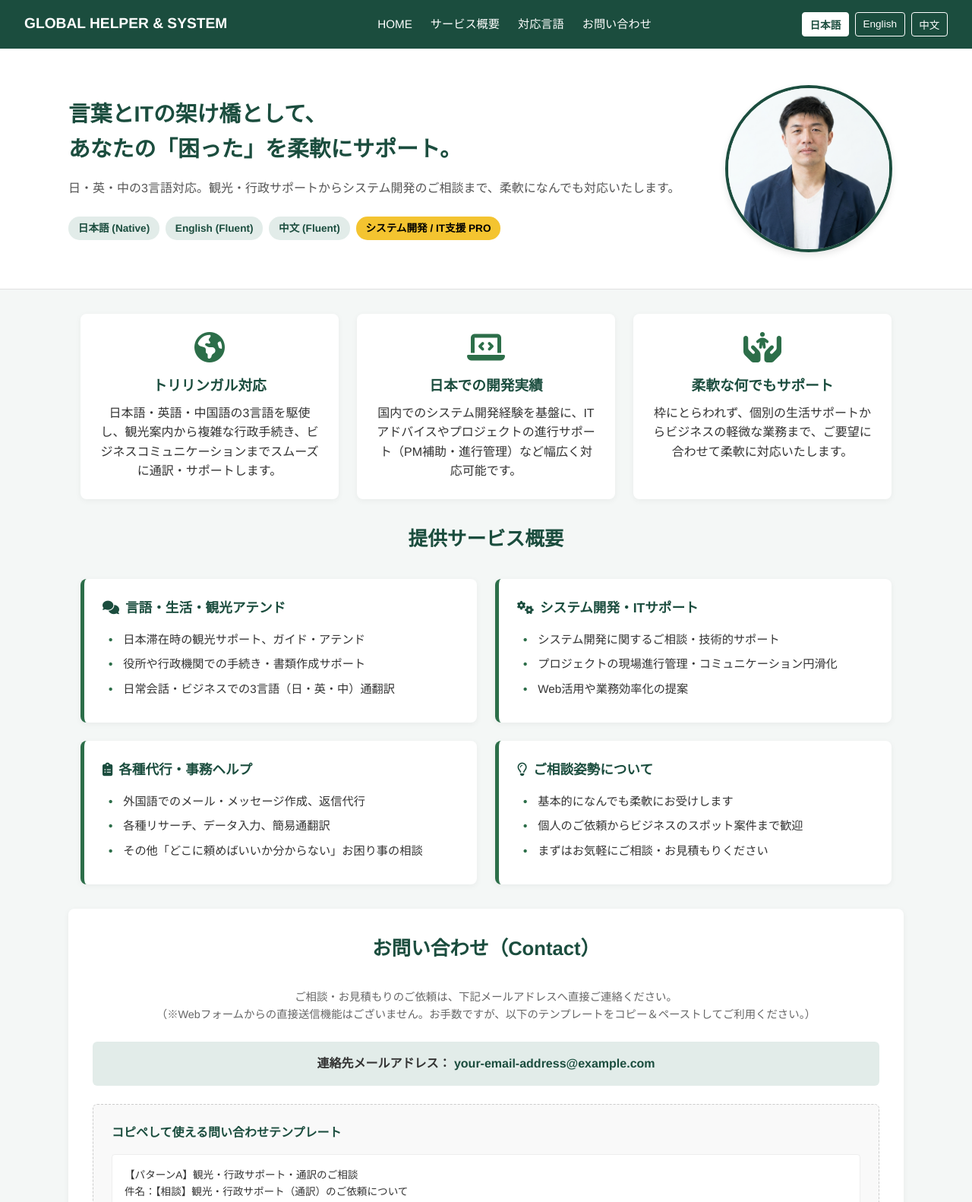
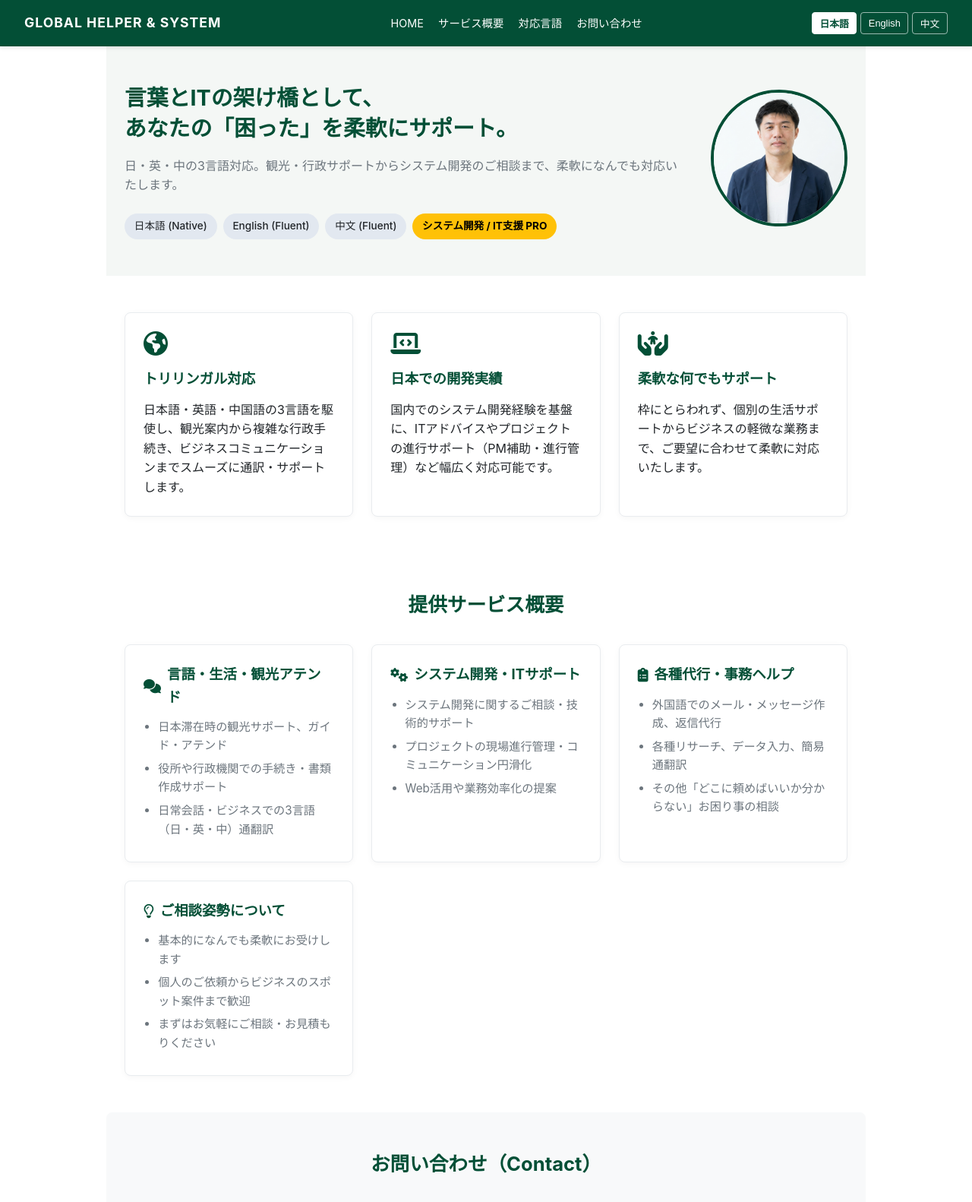
Before and after one commit to Team-TSMJC-GitHub/homepage-global-helper, a plain HTML site: page index.html in a window 1280 px wide. Shown: the top 1582 px of the page at 76% size. Drawn offline with Linux system fonts and the light colour scheme.

Commit message:
Add files via upload

```diff
--- a/index.html
+++ b/index.html
@@ -3,7 +3,7 @@
 <head>
   <meta charset="UTF-8">
   <meta name="viewport" content="width=device-width, initial-scale=1.0">
-  <title data-i18n="site_title">GLOBAL HELPER & SYSTEM</title>
+  <title data-i18n="site_title">(編集中)GLOBAL HELPER & SYSTEM</title>
   <link rel="stylesheet" href="style.css">
   <link rel="stylesheet" href="https://cdnjs.cloudflare.com/ajax/libs/font-awesome/6.4.0/css/all.min.css">
 </head>
@@ -11,7 +11,7 @@
 
   <!-- ヘッダー -->
   <header class="navbar">
-    <div class="logo" data-i18n="nav_logo">GLOBAL HELPER & SYSTEM</div>
+    <div class="logo" data-i18n="nav_logo">(編集中)GLOBAL HELPER & SYSTEM</div>
     <nav>
       <ul class="nav-links">
         <li><a href="#home" data-i18n="nav_home">HOME</a></li>
--- a/lang/ja.json
+++ b/lang/ja.json
@@ -37,6 +37,5 @@
   "contact_title": "お問い合わせ（Contact）",
   "contact_intro": "ご相談・お見積もりのご依頼は、下記メールアドレスへ直接ご連絡ください。<br>（※Webフォームからの直接送信機能はございません。お手数ですが、以下のテンプレートをコピー＆ペーストしてご利用ください。）",
   "email_label": "連絡先メールアドレス：",
-  "template_title": "コピペして使える問い合わせテンプレート",
-  "contact_template": "【パターンA】観光・行政サポート・通訳のご相談\n件名：【相談】観光・行政サポート（通訳）のご依頼について\nお名前： [ご氏名]\nご連絡先： [電話番号またはメールアドレス]\nご希望の言語： [日本語 / 英語 / 中国語]\nご相談内容：\n（例：〇月〇日に役所での手続きの通訳をお願いしたい／観光のアテンドをお願いしたい など）\n希望時期・日時： [〇月〇日 〇:〇〜 など]\nその他ご要望：\n\n【パターンB】IT・システム開発・プロジェクト支援のご相談\n件名：【相談】IT・システム開発関連のお問い合わせ\nお名前／貴社名： [お名前 または 会社名]\nご連絡先： [メールアドレス]\nご相談の概要：\n（例：Webサイト/システムの開発について相談したい／プロジェクトの進行管理を手伝ってほしい 等）\nご予算・納期イメージ： [未定 / 〇〇万円程度 / 〇月まで]\nその他補足情報：\n\n【パターンC】その他・気軽なよろず相談\n件名：【お問い合わせ】ご相談・お見積もり依頼\nお名前： [ご氏名]\nご相談内容：\n（※どんな些細なことでもお気軽にご記入ください）\n連絡希望時間帯： [いつでも可 / 平日〇時以降 など]"
+  "template_title": "コピペして使える問い合わせテンプレート"
 }
--- a/script.js
+++ b/script.js
@@ -1,49 +1,52 @@
-// デフォルト言語を日本語に設定[cite: 1]
 let currentLang = 'ja';
 
-document.addEventListener('DOMContentLoaded', () => {
-  loadLanguage(currentLang);
-});
+// メールテンプレート定義
+const templates = {
+  ja: `【お名前】\n【ご連絡先（メールまたはお電話）】\n【ご相談内容の種類】（例：観光アテンド / 行政手続きサポート / IT・システム開発相談 / その他）\n【ご相談内容の領域・詳細】\n【ご希望の時期・納期】`,
+  en: `[Your Name]\n[Contact Info (Email/Phone)]\n[Category] (e.g., Tourism / Administrative / IT Support / Other)\n[Details of Inquiry]\n[Preferred Schedule / Deadline]`,
+  zh: `【姓名】\n【联系方式（邮箱或电话）】\n【咨询类别】（例：观光陪同 / 行政手续支援 / IT与系统开发咨询 / 其他）\n【具体咨询内容】\n【希望的时间/期限】`
+};
 
-function switchLanguage(lang) {
-  currentLang = lang;
-
-  // ボタンのアクティブ状態切り替え
-  document.querySelectorAll('.lang-btn').forEach(btn => {
-    btn.classList.remove('active');
-  });
-  event.target.classList.add('active');
-
-  loadLanguage(lang);
-}
-
-async function loadLanguage(lang) {
+async function switchLanguage(lang) {
   try {
+    // Relative path for language JSON files
     const response = await fetch(`./lang/${lang}.json`);
     if (!response.ok) {
-      throw new Error(`Failed to load ${lang}.json`);
+      throw new Error(`HTTP error! status: ${response.status}`);
     }
-    const data = await response.json();
 
-    // データテキストの置換
+    const translations = await response.json();
+    currentLang = lang;
+
+    // data-i18n を持っている要素のテキストを更新
     document.querySelectorAll('[data-i18n]').forEach(element => {
       const key = element.getAttribute('data-i18n');
-      if (data[key]) {
-        if (element.tagName === 'TITLE') {
-          document.title = data[key];
-        } else {
-          element.innerHTML = data[key];
-        }
+      if (translations[key]) {
+        element.innerHTML = translations[key];
       }
     });
 
-    // テンプレートプレーンテキストの置換
-    const templateElem = document.getElementById('template-text');
-    if (templateElem && data.contact_template) {
-      templateElem.textContent = data.contact_template;
+    // 問い合わせテンプレートの言語変更
+    const templateElement = document.getElementById('template-text');
+    if (templateElement && templates[lang]) {
+      templateElement.textContent = templates[lang];
     }
 
+    // ボタンのactive表示切り替え
+    document.querySelectorAll('.lang-btn').forEach(btn => btn.classList.remove('active'));
+    const targetBtn = Array.from(document.querySelectorAll('.lang-btn')).find(
+      btn => btn.getAttribute('onclick')?.includes(`'${lang}'`)
+    );
+    if (targetBtn) targetBtn.classList.add('active');
+
+    document.documentElement.lang = lang;
+
   } catch (error) {
-    console.error('Error loading language file:', error);
+    console.error('Failed to load language file:', error);
   }
 }
+
+// ページ読み込み時に初期化
+document.addEventListener('DOMContentLoaded', () => {
+  switchLanguage('ja');
+});
--- a/style.css
+++ b/style.css
@@ -1,11 +1,10 @@
 :root {
-  --primary-color: #1b4d3e;
-  --secondary-color: #2c6e49;
-  --bg-color: #f4f7f6;
-  --card-bg: #ffffff;
-  --text-color: #333333;
-  --badge-bg: #e2ece9;
-  --accent-yellow: #f4c430;
+  --primary-color: #034f36;
+  --accent-color: #ffc107;
+  --bg-light: #f8f9fa;
+  --text-dark: #212529;
+  --text-muted: #6c757d;
+  --border-color: #e9ecef;
 }
 
 * {
@@ -15,94 +14,106 @@
 }
 
 body {
-  font-family: "Helvetica Neue", Arial, "Hiragino Kaku Gothic ProN", "Hiragino Sans", Meiryo, sans-serif;
-  background-color: var(--bg-color);
-  color: var(--text-color);
+  font-family: -apple-system, BlinkMacSystemFont, "Segoe UI", Roboto, "Helvetica Neue", Arial, sans-serif;
+  color: var(--text-dark);
   line-height: 1.6;
+  background-color: #fff;
 }
 
-/* ナビゲーションバー */
+/* --- ヘッダー (Safari / スマホ崩れ対策) --- */
 .navbar {
+  background-color: var(--primary-color);
+  color: #fff;
+  padding: 1rem 2rem;
   display: flex;
   justify-content: space-between;
   align-items: center;
-  background-color: var(--primary-color);
-  color: white;
-  padding: 1rem 2rem;
+  flex-wrap: wrap; /* スマホで溢れた場合に安全に折り返す */
+  gap: 1rem;
   position: sticky;
   top: 0;
   z-index: 1000;
+  box-shadow: 0 2px 5px rgba(0,0,0,0.1);
 }
 
 .logo {
-  font-size: 1.2rem;
+  font-size: 1.1rem;
   font-weight: bold;
+  letter-spacing: 1px;
 }
 
 .nav-links {
   display: flex;
   list-style: none;
-  gap: 1.5rem;
+  gap: 1.2rem;
+  flex-wrap: wrap;
 }
 
 .nav-links a {
-  color: white;
+  color: #fff;
   text-decoration: none;
-  font-size: 0.95rem;
+  font-size: 0.9rem;
+  white-space: nowrap; /* テキストの縦書き化・不自然な改行を防止 */
+  transition: opacity 0.2s;
 }
 
+.nav-links a:hover {
+  opacity: 0.8;
+}
+
+/* 言語切替ボタン */
 .lang-switch {
   display: flex;
-  gap: 0.5rem;
+  gap: 0.3rem;
 }
 
 .lang-btn {
   background: transparent;
-  border: 1px solid white;
-  color: white;
-  padding: 0.3rem 0.6rem;
+  border: 1px solid rgba(255, 255, 255, 0.6);
+  color: #fff;
+  padding: 0.25rem 0.6rem;
   border-radius: 4px;
   cursor: pointer;
-  font-size: 0.85rem;
-  transition: all 0.3s;
+  font-size: 0.8rem;
+  white-space: nowrap;
 }
 
-.lang-btn.active, .lang-btn:hover {
-  background-color: white;
+.lang-btn.active {
+  background-color: #fff;
   color: var(--primary-color);
   font-weight: bold;
+  border-color: #fff;
 }
 
-/* ヒーローセクション */
+/* --- ヒーローセクション --- */
 .hero-section {
-  padding: 3rem 2rem;
-  background-color: #ffffff;
-  border-bottom: 1px solid #e0e0e0;
+  padding: 3rem 1.5rem;
+  background-color: #f4f7f5;
 }
 
 .hero-container {
-  max-width: 1100px;
+  max-width: 1000px;
   margin: 0 auto;
   display: flex;
   align-items: center;
+  justify-content: space-between;
   gap: 2rem;
-  flex-wrap: wrap;
 }
 
 .hero-text {
   flex: 1;
-  min-width: 300px;
 }
 
 .hero-text h1 {
   font-size: 1.8rem;
   color: var(--primary-color);
   margin-bottom: 1rem;
+  line-height: 1.4;
 }
 
 .hero-text p {
+  color: var(--text-muted);
   margin-bottom: 1.5rem;
-  color: #555;
 }
 
 .badges {
@@ -112,79 +123,38 @@ body {
 }
 
 .badge {
-  background-color: var(--badge-bg);
-  color: var(--primary-color);
-  padding: 0.3rem 0.8rem;
-  border-radius: 15px;
+  background-color: #e2e8f0;
+  padding: 0.4rem 0.8rem;
+  border-radius: 20px;
   font-size: 0.85rem;
+  font-weight: 500;
+}
+
+.badge-pro {
+  background-color: var(--accent-color);
+  color: #000;
   font-weight: bold;
 }
 
-.badge-pro {
-  background-color: var(--accent-yellow);
-  color: #000;
+.hero-image {
+  flex-shrink: 0;
 }
 
-.hero-image {
-  flex: 0 0 250px;
-  display: flex;
-  justify-content: center;
+#profile-img {
+  width: 180px;
+  height: 180px;
+  border-radius: 50%;
+  object-fit: cover;
+  border: 4px solid var(--primary-color);
 }
 
-.hero-image img {
-  width: 220px;
-  height: 220px;
-  object-fit: cover;
-  border-radius: 50%;
-  border: 4px solid var(--primary-color);
-  box-shadow: 0 4px 10px rgba(0,0,0,0.1);
+/* --- セクション共通 --- */
+section {
+  padding: 3rem 1.5rem;
+  max-width: 1000px;
+  margin: 0 auto;
 }
 
-/* グリッドレイアウト & カード */
-.features-section, .services-section, .contact-section {
-  max-width: 1100px;
-  margin: 2rem auto;
-  padding: 0 1rem;
-}
-
-.grid-3 {
-  display: grid;
-  grid-template-columns: repeat(auto-fit, minmax(280px, 1fr));
-  gap: 1.5rem;
-}
-
-.grid-2 {
-  display: grid;
-  grid-template-columns: repeat(auto-fit, minmax(450px, 1fr));
-  gap: 1.5rem;
-}
-
-@media (max-width: 500px) {
-  .grid-2 {
-    grid-template-columns: 1fr;
-  }
-}
-
-.card {
-  background: var(--card-bg);
-  padding: 1.5rem;
-  border-radius: 8px;
-  box-shadow: 0 2px 8px rgba(0,0,0,0.05);
-  text-align: center;
-}
-
-.card-icon {
-  font-size: 2.5rem;
-  color: var(--secondary-color);
-  margin-bottom: 1rem;
-}
-
-.card h3 {
-  margin-bottom: 0.5rem;
-  color: var(--primary-color);
-}
-
-/* サービス概要 */
 .section-title {
   text-align: center;
   font-size: 1.6rem;
@@ -193,17 +163,36 @@ body {
   position: relative;
 }
 
-.service-box {
-  background: var(--card-bg);
+/* --- 特徴カード & サービスグリッド --- */
+.grid-3 {
+  display: grid;
+  grid-template-columns: repeat(auto-fit, minmax(250px, 1fr));
+  gap: 1.5rem;
+}
+
+.grid-2 {
+  display: grid;
+  grid-template-columns: repeat(auto-fit, minmax(300px, 1fr));
+  gap: 1.5rem;
+}
+
+.card, .service-box {
+  background: #fff;
   padding: 1.5rem;
   border-radius: 8px;
-  border-left: 5px solid var(--secondary-color);
-  box-shadow: 0 2px 8px rgba(0,0,0,0.05);
+  border: 1px solid var(--border-color);
+  box-shadow: 0 2px 8px rgba(0,0,0,0.04);
 }
 
-.service-box h3 {
-  font-size: 1.1rem;
+.card-icon {
+  font-size: 2rem;
+  color: var(--primary-color);
   margin-bottom: 1rem;
+}
+
+.card h3, .service-box h3 {
+  font-size: 1.15rem;
+  margin-bottom: 0.8rem;
   color: var(--primary-color);
   display: flex;
   align-items: center;
@@ -211,75 +200,61 @@ body {
 }
 
 .service-box ul {
-  list-style: none;
-  padding-left: 0.5rem;
+  padding-left: 1.2rem;
+  color: var(--text-muted);
+  font-size: 0.95rem;
 }
 
 .service-box li {
-  position: relative;
-  padding-left: 1.2rem;
-  margin-bottom: 0.5rem;
-  font-size: 0.95rem;
+  margin-bottom: 0.4rem;
 }
 
-.service-box li::before {
-  content: "•";
-  color: var(--secondary-color);
-  font-weight: bold;
-  position: absolute;
-  left: 0;
-}
-
-/* お問い合わせ */
+/* --- お問い合わせ & テンプレート --- */
 .contact-section {
-  background: var(--card-bg);
-  padding: 2rem;
+  background-color: var(--bg-light);
   border-radius: 8px;
-  box-shadow: 0 2px 8px rgba(0,0,0,0.05);
 }
 
 .contact-intro {
+  text-align: center;
   font-size: 0.9rem;
+  color: var(--text-muted);
   margin-bottom: 1.5rem;
-  text-align: center;
-  color: #666;
 }
 
 .email-box {
   text-align: center;
-  background-color: var(--badge-bg);
-  padding: 1rem;
-  border-radius: 6px;
-  margin-bottom: 1.5rem;
+  font-size: 1.1rem;
   font-weight: bold;
+  margin-bottom: 2rem;
+  word-break: break-all;
 }
 
 .email-box a {
   color: var(--primary-color);
-  text-decoration: none;
 }
 
 .template-container {
-  background: #f9f9f9;
-  border: 1px dashed #ccc;
-  padding: 1.5rem;
+  background: #fff;
+  padding: 1.2rem;
   border-radius: 6px;
+  border: 1px dashed var(--primary-color);
 }
 
 .template-container h3 {
-  font-size: 1rem;
-  margin-bottom: 1rem;
+  font-size: 0.95rem;
+  margin-bottom: 0.8rem;
   color: var(--primary-color);
 }
 
-pre {
-  white-space: pre-wrap;
+#template-text {
+  background: #f1f3f5;
+  padding: 1rem;
+  border-radius: 4px;
+  font-size: 0.85rem;
+  white-space: pre-wrap; /* 改行をそのまま保持 */
   font-family: inherit;
-  font-size: 0.85rem;
-  background: #fff;
-  padding: 1rem;
-  border: 1px solid #eee;
-  border-radius: 4px;
+  color: #333;
 }
 
 /* フッター */
@@ -287,7 +262,35 @@ footer {
   text-align: center;
   padding: 1.5rem;
   background-color: var(--primary-color);
-  color: white;
-  font-size: 0.85rem;
-  margin-top: 3rem;
+  color: #fff;
+  font-size: 0.8rem;
 }
+
+/* --- レスポンシブ (スマホ表示時) --- */
+@media (max-width: 768px) {
+  .navbar {
+    flex-direction: column;
+    align-items: flex-start;
+    padding: 1rem;
+  }
+
+  .nav-links {
+    width: 100%;
+    justify-content: space-between;
+    font-size: 0.8rem;
+  }
+
+  .hero-container {
+    flex-direction: column-reverse;
+    text-align: center;
+  }
+
+  #profile-img {
+    width: 140px;
+    height: 140px;
+  }
+
+  .badges {
+    justify-content: center;
+  }
+}
```
Also changed, not shown: lang/en.json (+39 -12 lines), lang/zh.json (+26 -28 lines).
